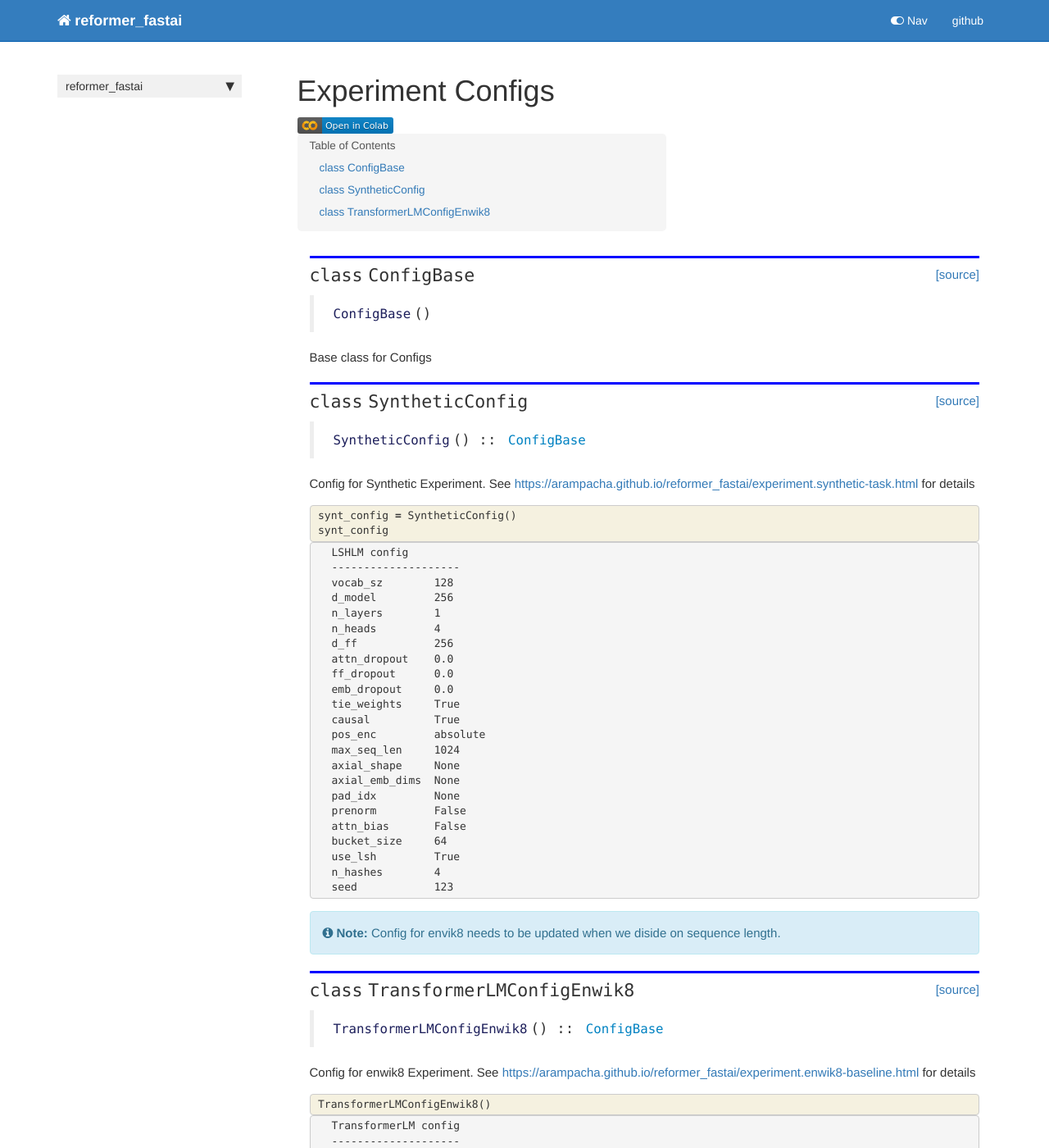
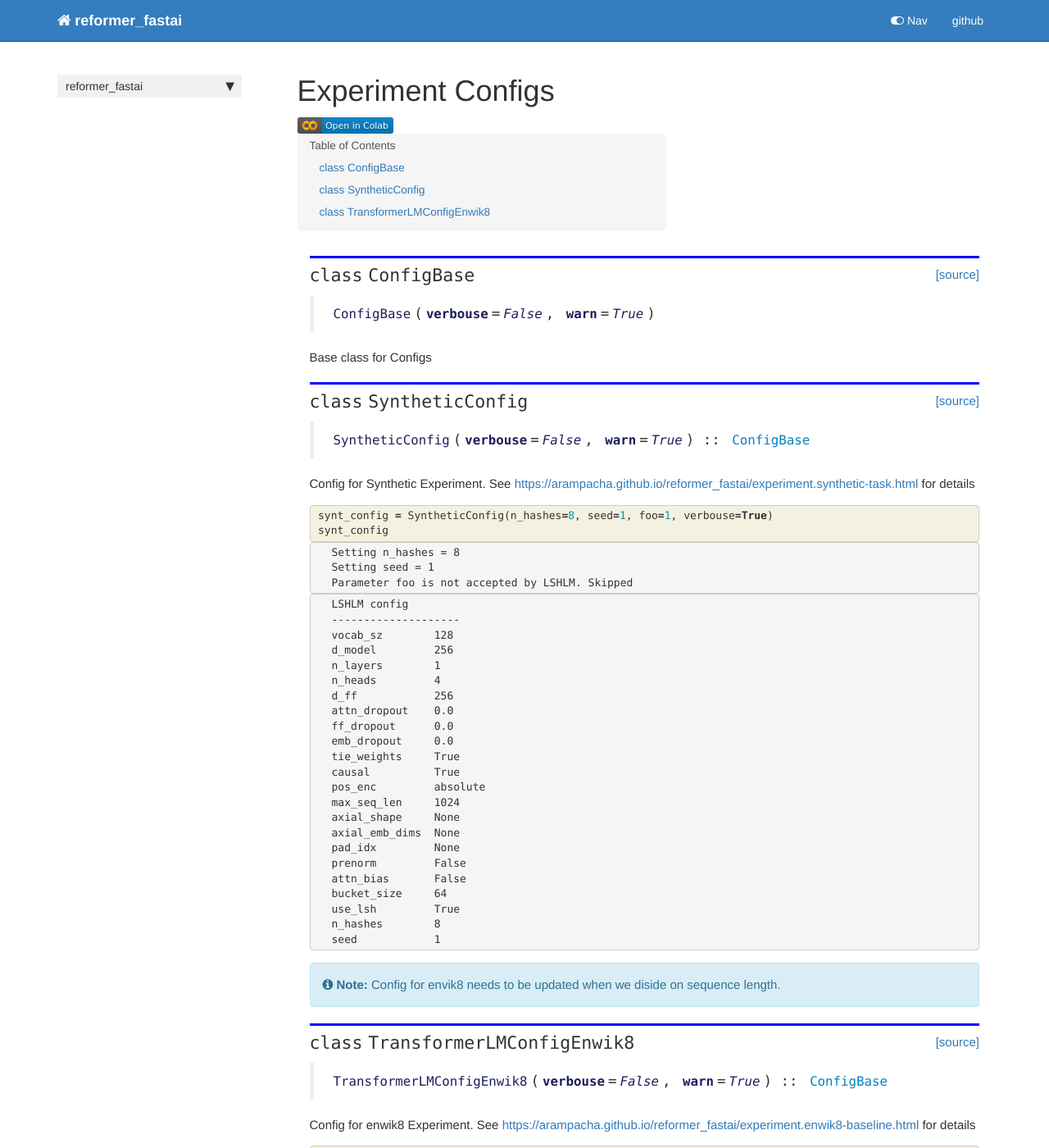
Before and after one commit to arampacha/reformer_fastai, a Jekyll site: the page built from docs/experiment-configs.html, in a window 1280 px wide and 1400 px high. Shown: the whole window at 82% size. Built offline with Jekyll 4.4.1, drawn with Linux system fonts in a browser that asks for light colours; nearby versions of some CDN libraries; comment, search, counter and statistics services are not loaded.

Commit message:
upd config

```diff
--- a/docs/experiment-configs.html
+++ b/docs/experiment-configs.html
@@ -54,7 +54,7 @@ nb_path: "nbs/21_experiment-configs.ipynb"
 
 
 <div class="output_markdown rendered_html output_subarea ">
-<h2 id="ConfigBase" class="doc_header"><code>class</code> <code>ConfigBase</code><a href="https://github.com/arampacha/reformer_fastai/tree/master/reformer_fastai/configs.py#L15" class="source_link" style="float:right">[source]</a></h2><blockquote><p><code>ConfigBase</code>()</p>
+<h2 id="ConfigBase" class="doc_header"><code>class</code> <code>ConfigBase</code><a href="https://github.com/arampacha/reformer_fastai/tree/master/reformer_fastai/configs.py#L17" class="source_link" style="float:right">[source]</a></h2><blockquote><p><code>ConfigBase</code>(<strong><code>verbouse</code></strong>=<em><code>False</code></em>, <strong><code>warn</code></strong>=<em><code>True</code></em>)</p>
 </blockquote>
 <p>Base class for Configs</p>
 
@@ -86,7 +86,7 @@ nb_path: "nbs/21_experiment-configs.ipynb"
 
 
 <div class="output_markdown rendered_html output_subarea ">
-<h2 id="SyntheticConfig" class="doc_header"><code>class</code> <code>SyntheticConfig</code><a href="https://github.com/arampacha/reformer_fastai/tree/master/reformer_fastai/configs.py#L50" class="source_link" style="float:right">[source]</a></h2><blockquote><p><code>SyntheticConfig</code>() :: <a href="/reformer_fastai/experiment-configs.html#ConfigBase"><code>ConfigBase</code></a></p>
+<h2 id="SyntheticConfig" class="doc_header"><code>class</code> <code>SyntheticConfig</code><a href="https://github.com/arampacha/reformer_fastai/tree/master/reformer_fastai/configs.py#L57" class="source_link" style="float:right">[source]</a></h2><blockquote><p><code>SyntheticConfig</code>(<strong><code>verbouse</code></strong>=<em><code>False</code></em>, <strong><code>warn</code></strong>=<em><code>True</code></em>) :: <a href="/reformer_fastai/experiment-configs.html#ConfigBase"><code>ConfigBase</code></a></p>
 </blockquote>
 <p>Config for Synthetic Experiment.
 See <a href="https://arampacha.github.io/reformer_fastai/experiment.synthetic-task.html">https://arampacha.github.io/reformer_fastai/experiment.synthetic-task.html</a> for details</p>
@@ -115,7 +115,7 @@ See <a href="https://arampacha.github.io/reformer_fastai/experiment.synthetic-ta
 
 <div class="inner_cell">
     <div class="input_area">
-<div class=" highlight hl-ipython3"><pre><span></span><span class="n">synt_config</span> <span class="o">=</span> <span class="n">SyntheticConfig</span><span class="p">()</span>
+<div class=" highlight hl-ipython3"><pre><span></span><span class="n">synt_config</span> <span class="o">=</span> <span class="n">SyntheticConfig</span><span class="p">(</span><span class="n">n_hashes</span><span class="o">=</span><span class="mi">8</span><span class="p">,</span> <span class="n">seed</span><span class="o">=</span><span class="mi">1</span><span class="p">,</span> <span class="n">foo</span><span class="o">=</span><span class="mi">1</span><span class="p">,</span> <span class="n">verbouse</span><span class="o">=</span><span class="kc">True</span><span class="p">)</span>
 <span class="n">synt_config</span>
 </pre></div>
 
@@ -125,6 +125,16 @@ See <a href="https://arampacha.github.io/reformer_fastai/experiment.synthetic-ta
 
 <div class="output_wrapper">
 <div class="output">
+
+<div class="output_area">
+
+<div class="output_subarea output_stream output_stdout output_text">
+<pre>Setting n_hashes = 8
+Setting seed = 1
+Parameter foo is not accepted by LSHLM. Skipped
+</pre>
+</div>
+</div>
 
 <div class="output_area">
 
@@ -152,8 +162,8 @@ prenorm         False
 attn_bias       False
 bucket_size     64
 use_lsh         True
-n_hashes        4
-seed            123</pre>
+n_hashes        8
+seed            1</pre>
 </div>
 
 </div>
@@ -182,7 +192,7 @@ seed            123</pre>
 
 
 <div class="output_markdown rendered_html output_subarea ">
-<h2 id="TransformerLMConfigEnwik8" class="doc_header"><code>class</code> <code>TransformerLMConfigEnwik8</code><a href="https://github.com/arampacha/reformer_fastai/tree/master/reformer_fastai/configs.py#L82" class="source_link" style="float:right">[source]</a></h2><blockquote><p><code>TransformerLMConfigEnwik8</code>() :: <a href="/reformer_fastai/experiment-configs.html#ConfigBase"><code>ConfigBase</code></a></p>
+<h2 id="TransformerLMConfigEnwik8" class="doc_header"><code>class</code> <code>TransformerLMConfigEnwik8</code><a href="https://github.com/arampacha/reformer_fastai/tree/master/reformer_fastai/configs.py#L89" class="source_link" style="float:right">[source]</a></h2><blockquote><p><code>TransformerLMConfigEnwik8</code>(<strong><code>verbouse</code></strong>=<em><code>False</code></em>, <strong><code>warn</code></strong>=<em><code>True</code></em>) :: <a href="/reformer_fastai/experiment-configs.html#ConfigBase"><code>ConfigBase</code></a></p>
 </blockquote>
 <p>Config for enwik8 Experiment.
 See <a href="https://arampacha.github.io/reformer_fastai/experiment.enwik8-baseline.html">https://arampacha.github.io/reformer_fastai/experiment.enwik8-baseline.html</a> for details</p>
```
Also changed, not shown: reformer_fastai/configs.py (+12 -5 lines), reformer_fastai/expscript.py (+10 -2 lines), 2 other files.
